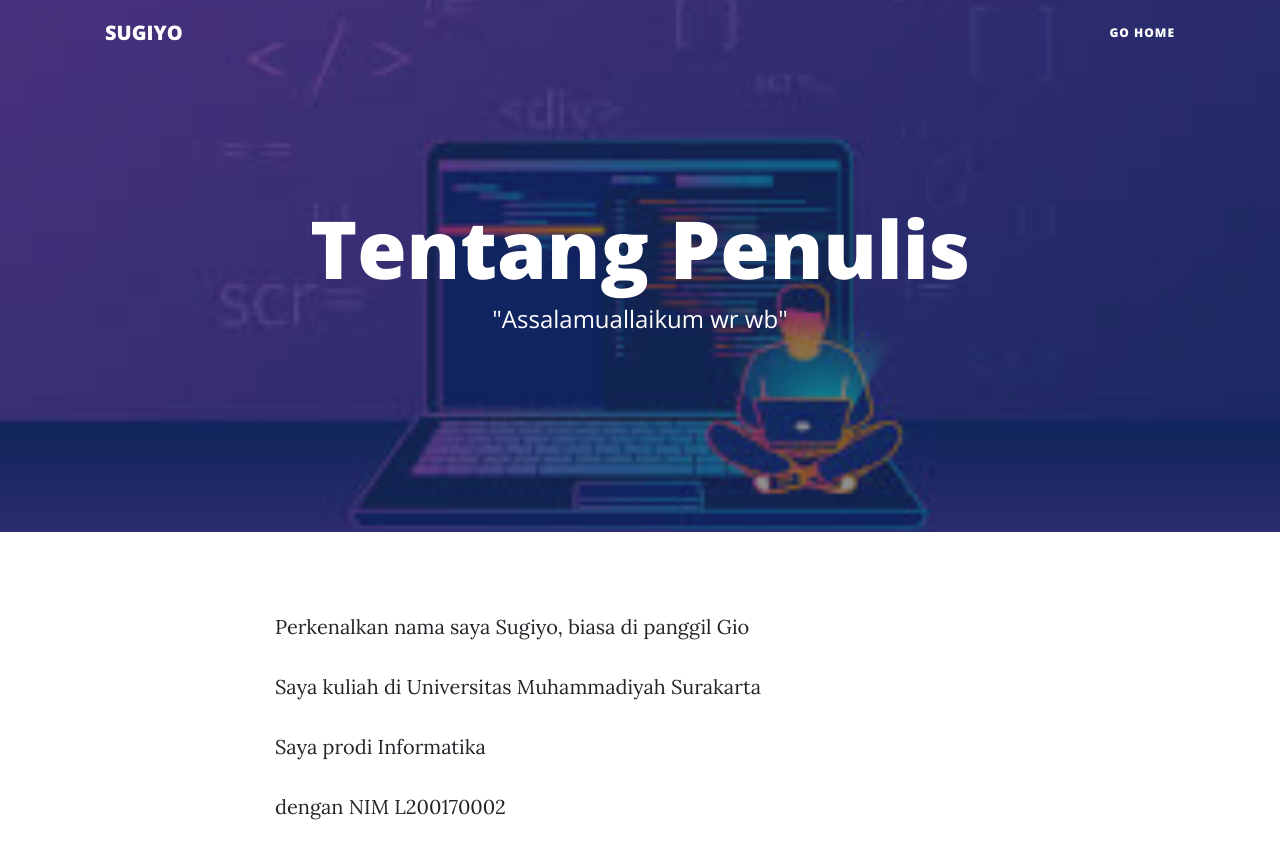
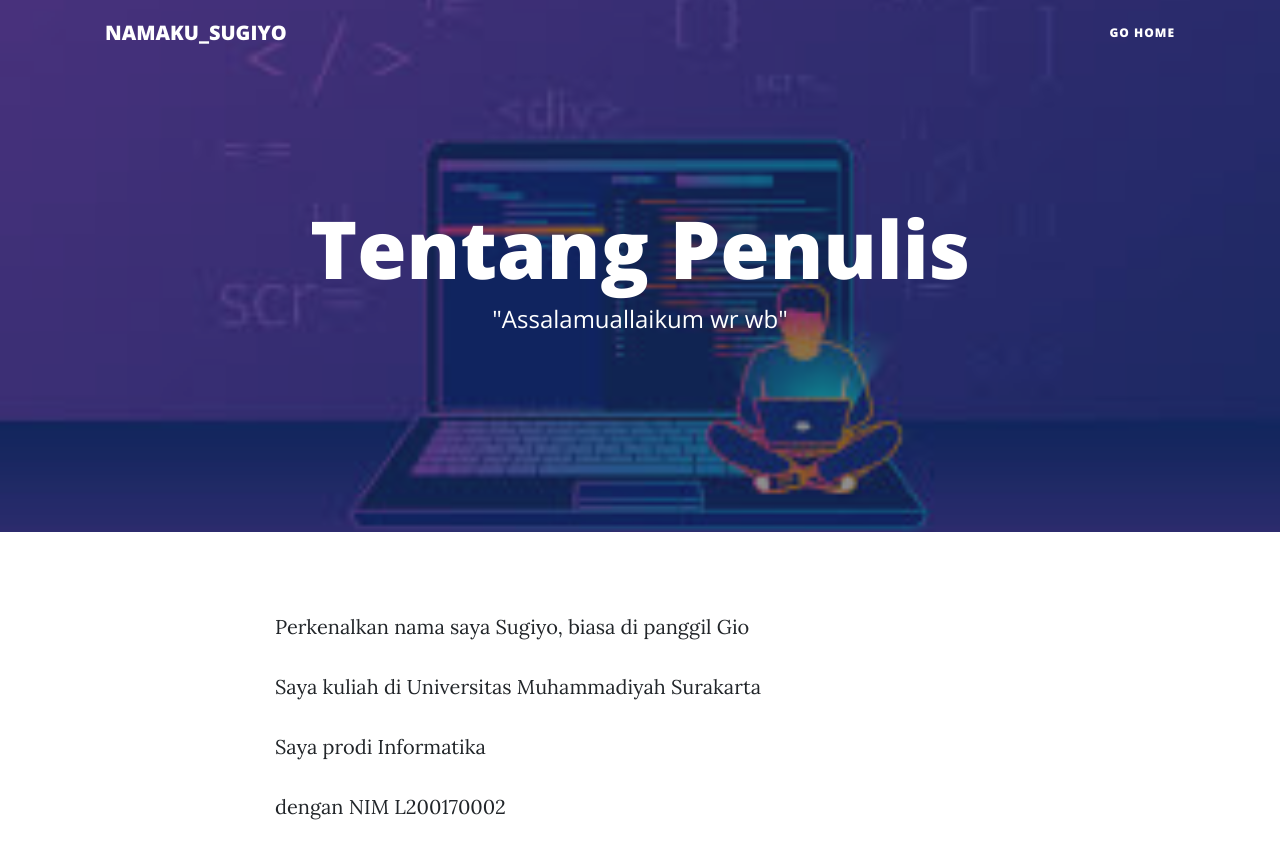
Before and after one commit to L200170002/L200170002.github.io, a website: page database/about.html in a window 1280 px wide. Shown: the top 855 px of the page. Drawn offline with nearby package versions, Linux system fonts and the light colour scheme.

Commit message:
Update about.html

```diff
--- a/database/about.html
+++ b/database/about.html
@@ -28,7 +28,7 @@
   <!-- Navigation -->
   <nav class="navbar navbar-expand-lg navbar-light fixed-top" id="mainNav">
     <div class="container">
-      <a class="navbar-brand" href="index.html">SUGIYO</a>
+      <a class="navbar-brand" href="index.html">NAMAKU_SUGIYO</a>
       <button class="navbar-toggler navbar-toggler-right" type="button" data-toggle="collapse" data-target="#navbarResponsive" aria-controls="navbarResponsive" aria-expanded="false" aria-label="Toggle navigation">
         Menu
         <i class="fas fa-bars"></i>
```
